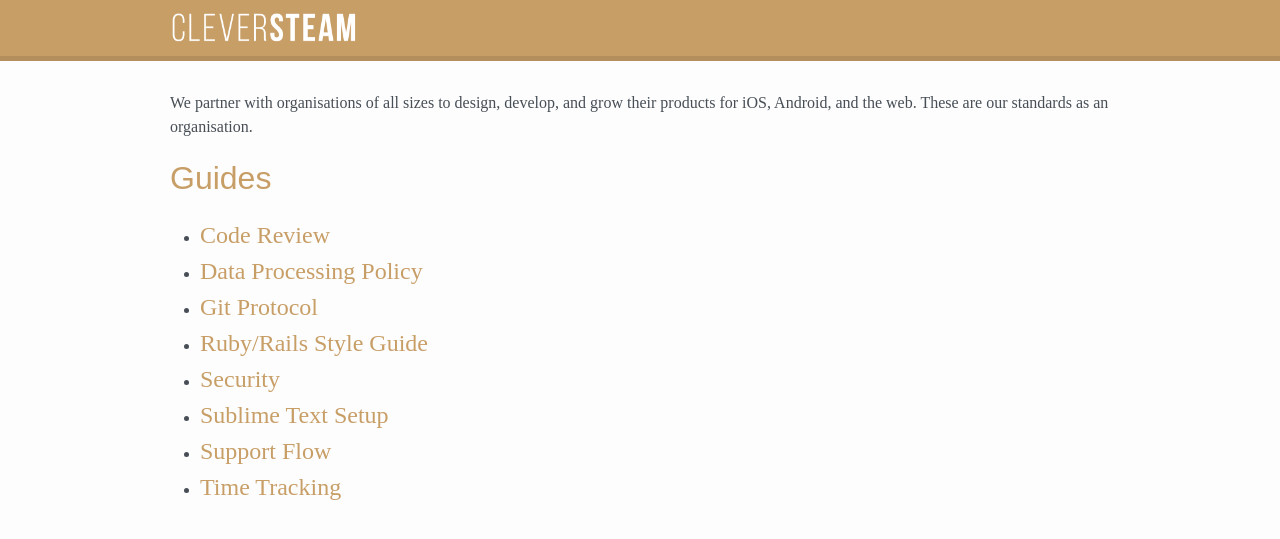
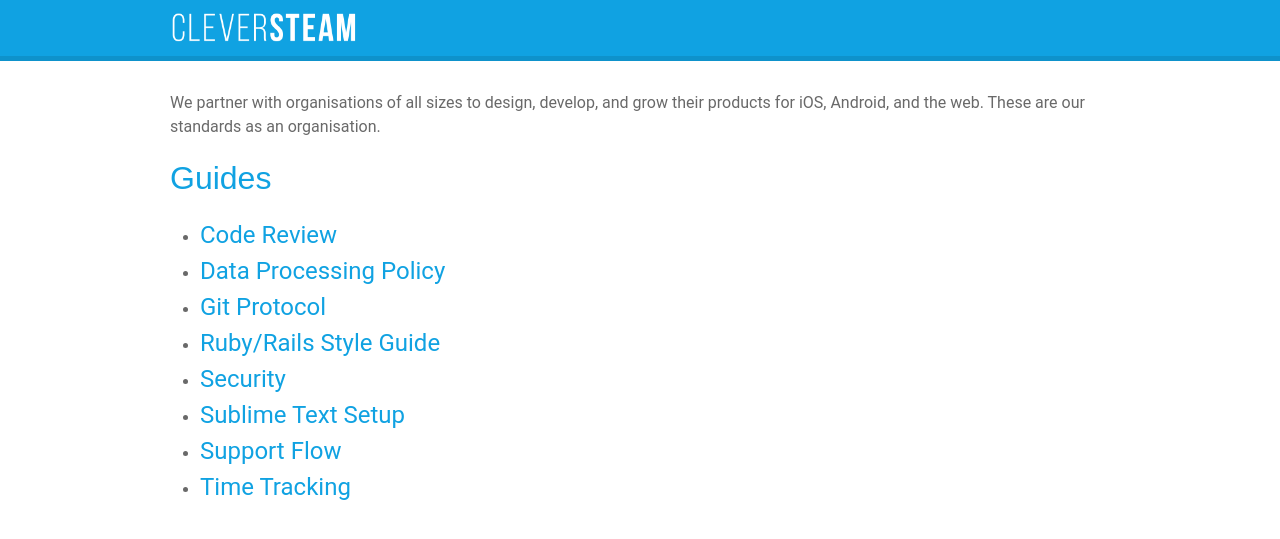
Before and after one commit to mikedhart/HanoverPlaybook, a Jekyll site: the page built from index.html, in a window 1280 px wide. Shown: the top 539 px of the page. Built offline with Jekyll 4.4.1, drawn with Linux system fonts in a browser that asks for light colours; some web fonts are replaced.

Commit message:
Update css

```diff
--- a/css/main.scss
+++ b/css/main.scss
@@ -6,7 +6,7 @@
 
 
 // Our variables
-$base-font-family: 'calluna',serif, Arial, sans-serif;
+$base-font-family: 'Roboto', serif, Arial, sans-serif;
 $base-font-size:   16px;
 $base-font-weight: 400;
 $small-font-size:  $base-font-size * 0.875;
@@ -14,9 +14,9 @@ $base-line-height: 1.5;
 
 $spacing-unit:     30px;
 
-$text-color:       #474e56;
-$background-color: #fdfdfd;
-$brand-color:      #c89e67;
+$text-color:       #696969;
+$background-color: #fff;
+$brand-color:      #10a2e2;
 
 $grey-color:       #474e55;
 $grey-color-light: lighten($grey-color, 40%);
```
